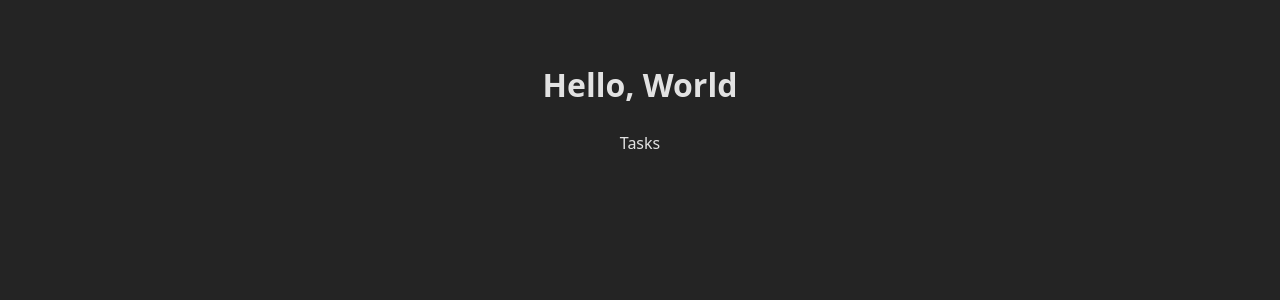
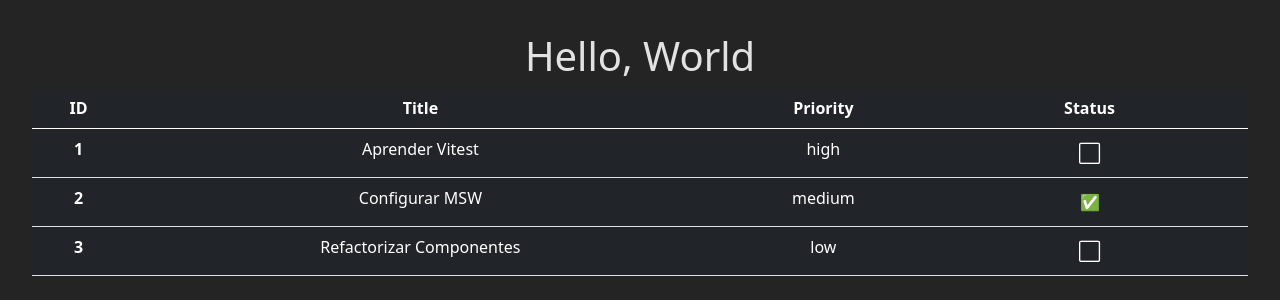
Before and after one commit to salino3/exercises-2026-react-typescript-01, a React (Vite) app: page / in a window 1280 px wide. Shown: the top 300 px of the page. Built offline with nearby package versions, Linux system fonts and the light colour scheme.

Commit message:
add table style

```diff
--- a/index.html
+++ b/index.html
@@ -4,6 +4,12 @@
     <meta charset="UTF-8" />
     <link rel="icon" type="image/svg+xml" href="/vite.svg" />
     <meta name="viewport" content="width=device-width, initial-scale=1.0" />
+    <link
+      href="https://cdn.jsdelivr.net/npm/bootstrap@5.0.2/dist/css/bootstrap.min.css"
+      rel="stylesheet"
+      integrity="sha384-EVSTQN3/azprG1Anm3QDgpJLIm9Nao0Yz1ztcQTwFspd3yD65VohhpuuCOmLASjC"
+      crossorigin="anonymous"
+    />
     <title>exercises-2026-react-typescript-01</title>
   </head>
   <body>
--- a/src/App.scss
+++ b/src/App.scss
@@ -1,6 +1,14 @@
+html {
+  * {
+    background-color: inherit;
+    color: inherit;
+  }
+}
 #root {
   max-width: 1280px;
   margin: 0 auto;
   padding: 2rem;
   text-align: center;
+  background-color: #242424;
+  color: rgba(255, 255, 255, 0.87);
 }
--- /dev/null
+++ b/src/components/tasks/task.styles.scss
@@ -0,0 +1,29 @@
+.containerTasksManager {
+  display: flex;
+  flex-direction: column;
+  gap: 1rem;
+
+  table {
+    tr {
+      .tdCompletedTM {
+        display: table-cell;
+        justify-items: center;
+
+        span {
+          display: flex;
+          align-items: center;
+          justify-content: center;
+          cursor: pointer;
+          text-align: center;
+          border-radius: 1rem;
+          height: 2rem;
+          min-width: 100px;
+          max-width: 100px;
+        }
+        span:hover {
+          background-color: rgba(255, 255, 255, 0.3);
+        }
+      }
+    }
+  }
+}
--- a/src/components/tasks/tasks.component.tsx
+++ b/src/components/tasks/tasks.component.tsx
@@ -1,5 +1,6 @@
 import type React from "react";
 import { useEffect, useState } from "react";
+import "./task.styles.scss";
 
 export interface Task {
   id: string;
@@ -42,5 +43,32 @@ export const TaskManager: React.FC = () => {
     fetchTasks().then((data: Task[]) => setTaskList(data));
   }, []);
   console.log("Array", taskList);
-  return <div>Tasks</div>;
+  return (
+    <div className="containerTasksManager">
+      <table className="table bg-dark text-white">
+        <thead>
+          <tr>
+            <th scope="col">ID</th>
+            <th scope="col">Title</th>
+            <th scope="col">Priority</th>
+            <th scope="col">Status</th>
+          </tr>
+        </thead>
+        <tbody>
+          {taskList &&
+            taskList?.length > 0 &&
+            taskList.map((task: Task) => (
+              <tr key={task?.id} className="thBodyTaskList">
+                <th scope="row">{task.id}</th>
+                <td>{task.title}</td>
+                <td>{task.priority}</td>
+                <td className="tdCompletedTM">
+                  <span>{task.completed ? "✅ " : "⬜"}</span>
+                </td>
+              </tr>
+            ))}
+        </tbody>
+      </table>
+    </div>
+  );
 };
```
